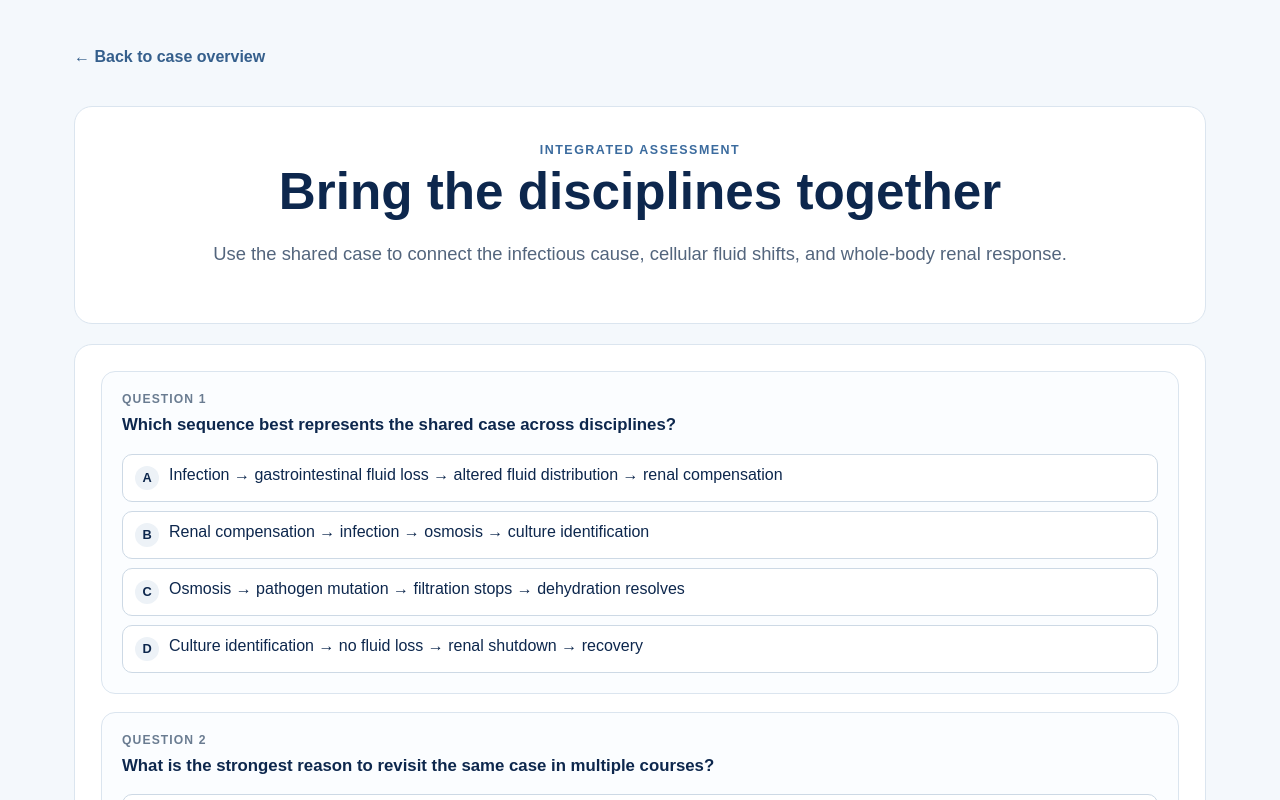
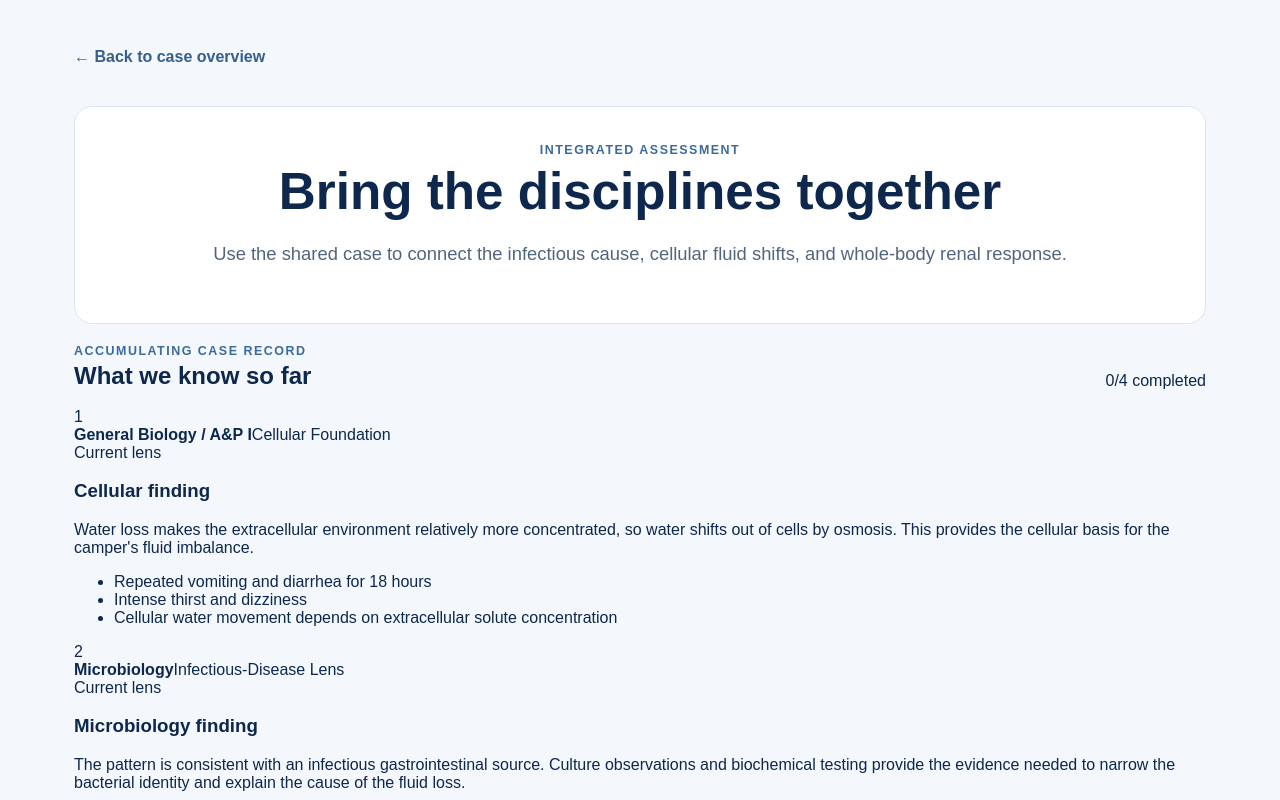
Before and after one commit to Pyn777/lesson-study-case-app, a Next.js app: page /assessment in a window 1280 px wide. Shown: the top 800 px of the page. Built offline with nearby package versions, Linux system fonts and the light colour scheme.

Commit message:
Carry accumulated case record into integrated assessment

```diff
--- a/app/assessment/page.js
+++ b/app/assessment/page.js
@@ -1,5 +1,6 @@
 import Link from "next/link";
 import QuestionSet from "../../components/QuestionSet";
+import CaseRecord from "../../components/CaseRecord";
 import { integratedQuestions } from "../../data/caseData";
 
 export default function AssessmentPage() {
@@ -15,6 +16,8 @@ export default function AssessmentPage() {
           and whole-body renal response.
         </p>
       </section>
+
+      <CaseRecord currentStage="integrated-assessment" />
 
       <section className="contentPanel">
         <QuestionSet
```
